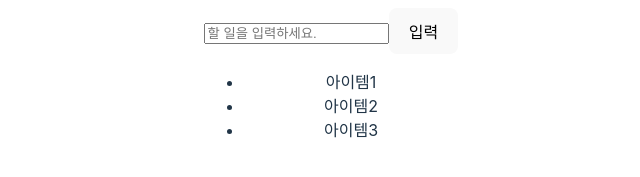
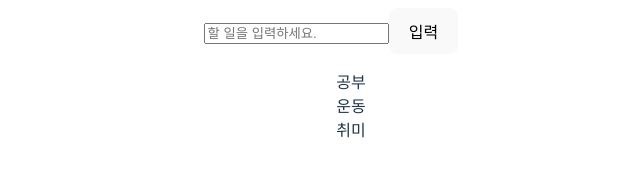
Before and after one commit to Mynamisboseong/REACT_TODOLIST, a React (Vite) app: page / in a window 1280 px wide. Shown: the part 317-494 px from the top of the page, without its empty margins (309-949 px from the left). Built offline with nearby package versions, Linux system fonts and the light colour scheme.

Commit message:
TodoListItem init

```diff
--- a/src/components/TodoList.jsx
+++ b/src/components/TodoList.jsx
@@ -1,10 +1,31 @@
+import { useState } from "react";
+import TodoListItem from "./TodoListItem";
+
 function TodoList() {
+  const [todos, setTodos]= useState([
+    {
+      id:1,
+      text: "공부",
+      checked: true
+    },
+    {
+      id:2,
+      text: "운동",
+      checked: true
+    },
+    {
+      id:3,
+      text: "취미",
+      checked: false
+    }
+  ])
+
   return (
     <>
       <ul>
-        <li>아이템1</li>
-        <li>아이템2</li>
-        <li>아이템3</li>
+        {todos.map((todo) => (
+          <TodoListItem key = {todo.id} todo = {todo}/>
+        ))}
       </ul>
     </>
   );
--- /dev/null
+++ b/src/components/TodoListItem.jsx
@@ -0,0 +1,9 @@
+function TodoListItem({todo}) {
+  return (
+    <div>
+      {todo.text}
+    </div>
+  );
+}
+
+export default TodoListItem;
```
